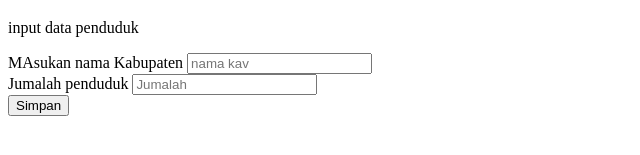
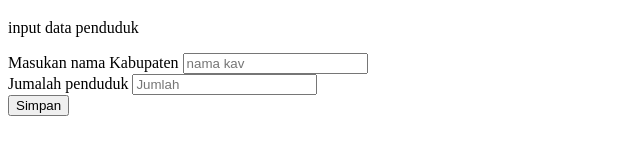
Before and after one commit to binawwww/pw_praktikum_2, a plain HTML site: page index.html in a window 1280 px wide. Shown: the part 345-500 px from the top of the page, 0-640 px from the left. Drawn offline with Linux system fonts and the light colour scheme.

```diff
--- a/index.html
+++ b/index.html
@@ -40,12 +40,12 @@
     <p>input data penduduk</p>
     <form action="#">
         <div>
-            <span>MAsukan nama Kabupaten</span>
+            <span>Masukan nama Kabupaten</span>
             <input type="text" placeholder="nama kav">
         </div>
         <div>
             <span>Jumalah penduduk</span>
-            <input type="text" placeholder="Jumalah">
+            <input type="text" placeholder="Jumlah">
         </div>
         <div>
             <span><button>Simpan</button></span>
```
